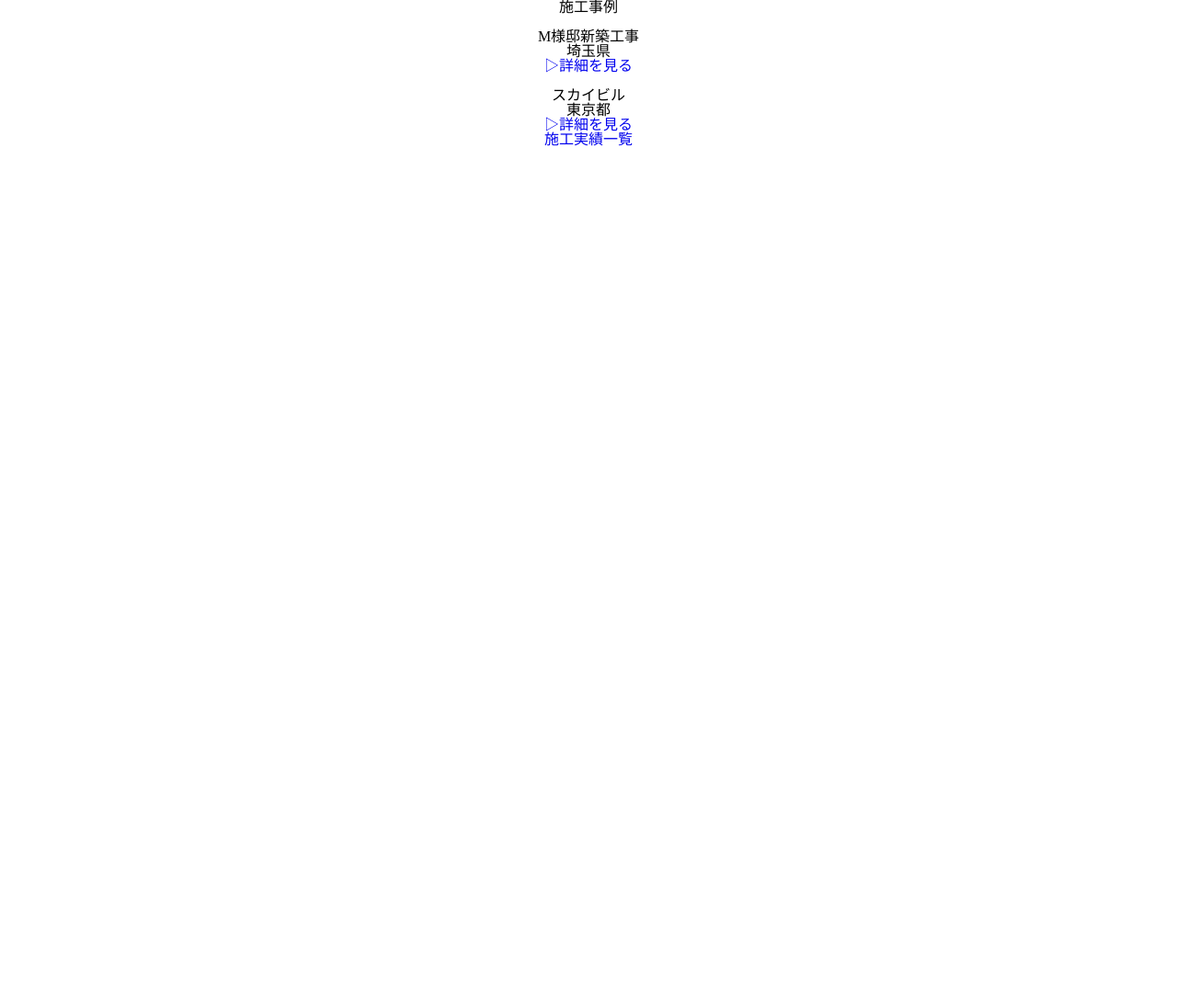
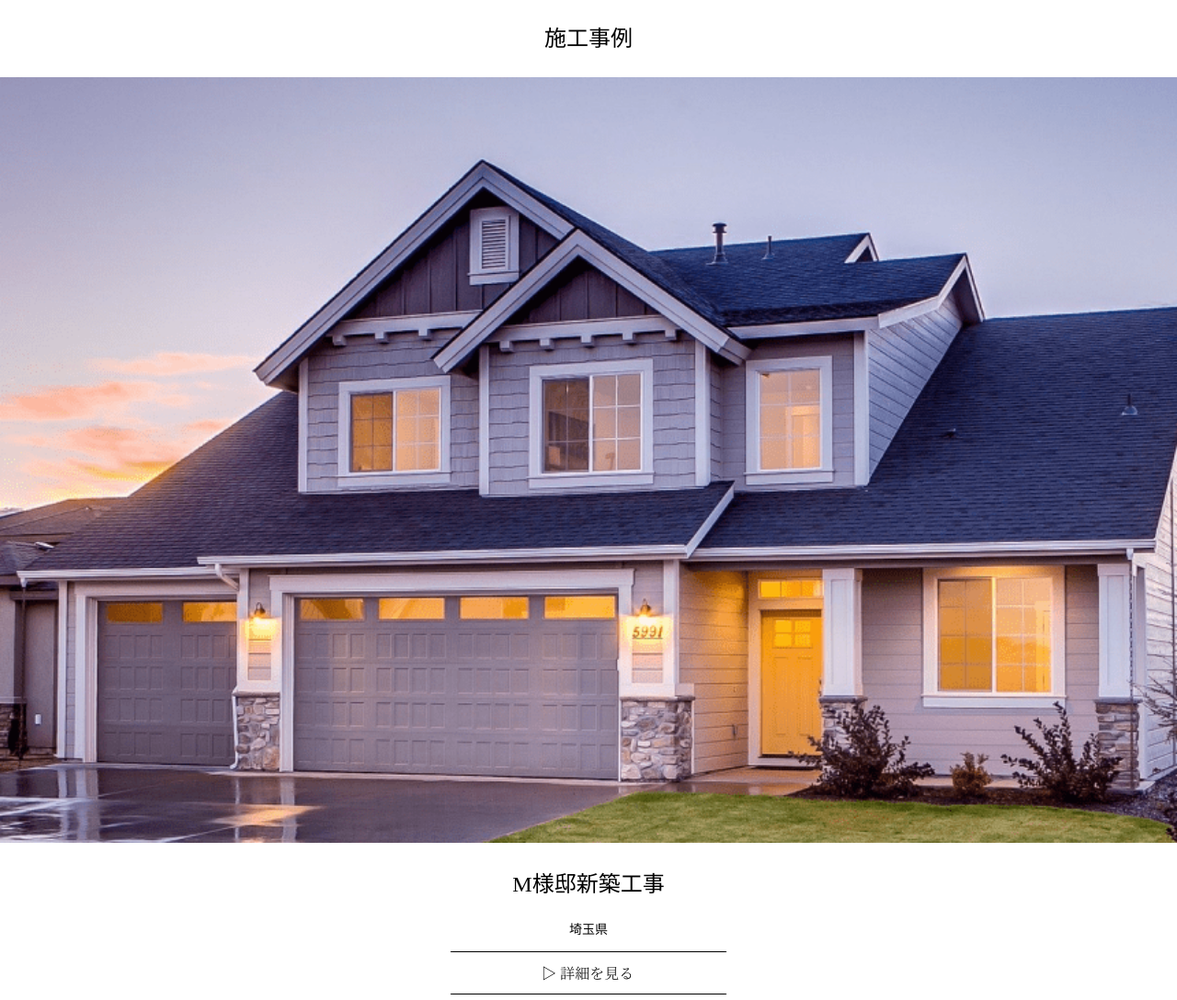
Before and after one commit to bigdragon0610/hackathon-team9-test, a plain HTML site: page index.html in a window 1280 px wide. Shown: the top 1088 px of the page at 92% size. Before the commit the page ends 800 px from the top, so only its background shows below. Drawn offline with Linux system fonts and the light colour scheme.

Commit message:
施工事例css

```diff
--- a/index.css
+++ b/index.css
@@ -1,3 +1,39 @@
 .title {
     text-align: center;
 }
+
+.example-container {
+    margin-top: 30px;
+}
+
+.example-detail {
+    margin-bottom: 50px;
+}
+
+.example-size-large {
+    display: block;
+    margin-top: 30px;
+    font-size: 24px;
+}
+
+.example-size-small {
+    display: block;
+    font-size: 14px;
+    margin-top: 15px;
+}
+
+.example-img {
+    width: 100%;
+}
+
+.link-img {
+    width: 300px;
+}
+
+.work-list {
+    border: 1px solid black;
+    display: inline-block;
+    padding: 12px 40px;
+    font-size: 20px;
+    color: black;
+}
--- a/index.html
+++ b/index.html
@@ -10,19 +10,19 @@
 </head>
 <body>
     <div class="title">
-        <span class="example-font">施工事例</span>
+        <span class="example-size-large">施工事例</span>
         <div class="example-container">
             <div class="example-detail">
-                <img src="building1.png" alt=""><br>
-                <span class="example-font">M様邸新築工事</span><br>
-                <span class="example-font">埼玉県</span><br>
-                <a href="https://danblog.tokyo/#" class="example-font">▷詳細を見る</a><br>
+                <img src="building1.png" alt="" class="example-img"><br>
+                <span class="example-size-large">M様邸新築工事</span><br>
+                <span class="example-size-small">埼玉県</span><br>
+                <a href="https://danblog.tokyo/#"><img src="more.png" alt="" class="link-img"></a><br>
             </div>
             <div class="example-detail">
-                <img src="building2.png" alt=""><br>
-                <span class="example-font">スカイビル</span><br>
-                <span class="example-font">東京都</span><br>
-                <a href="https://danblog.tokyo/#" class="example-font">▷詳細を見る</a><br>
+                <img src="building2.png" alt="" class="example-img"><br>
+                <span class="example-size-large">スカイビル</span><br>
+                <span class="example-size-small">東京都</span><br>
+                <a href="https://danblog.tokyo/#"><img src="more.png" alt="" class="link-img"></a><br>
             </div>
         </div>
         <a href="https://danblog.tokyo/#" class="work-list example-font">施工実績一覧</a>
```
Also changed, not shown: building1.png (added), building2.png (added), more.png (added).
